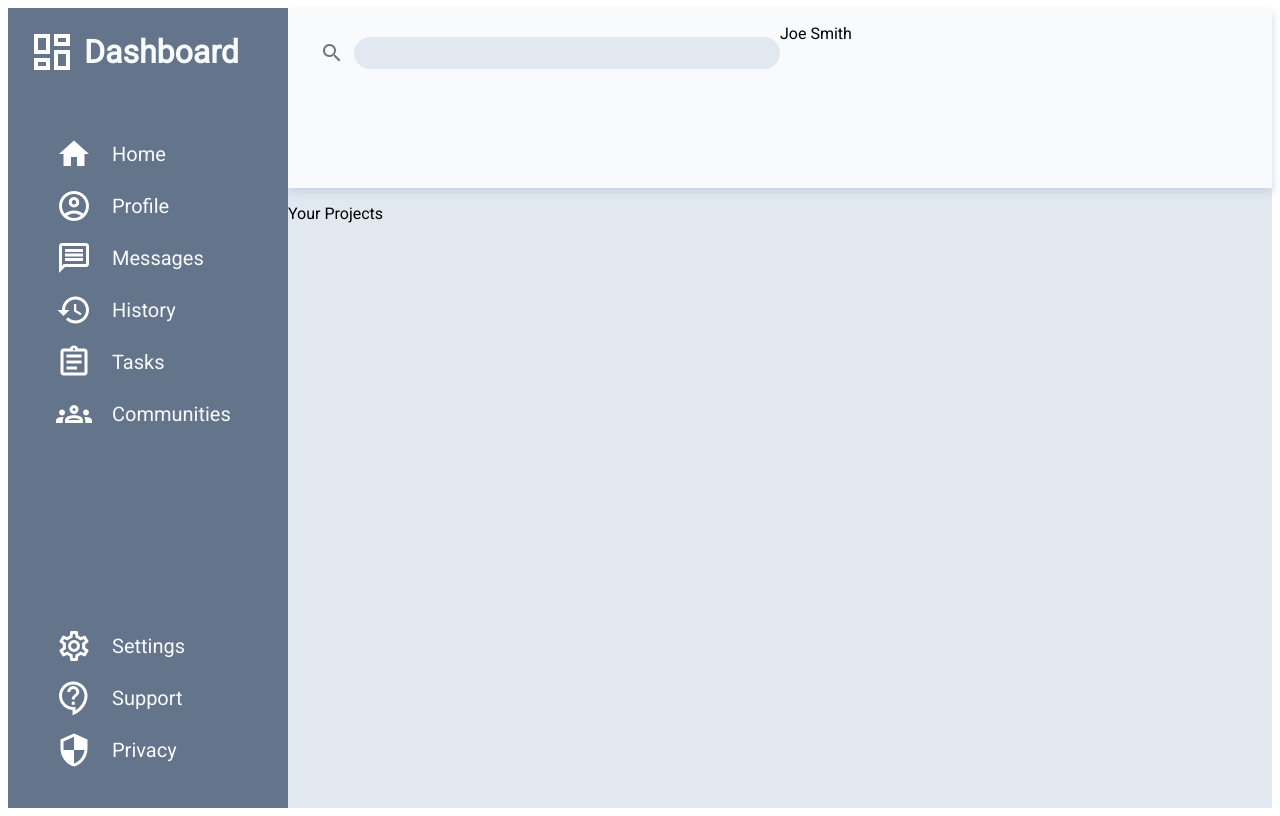
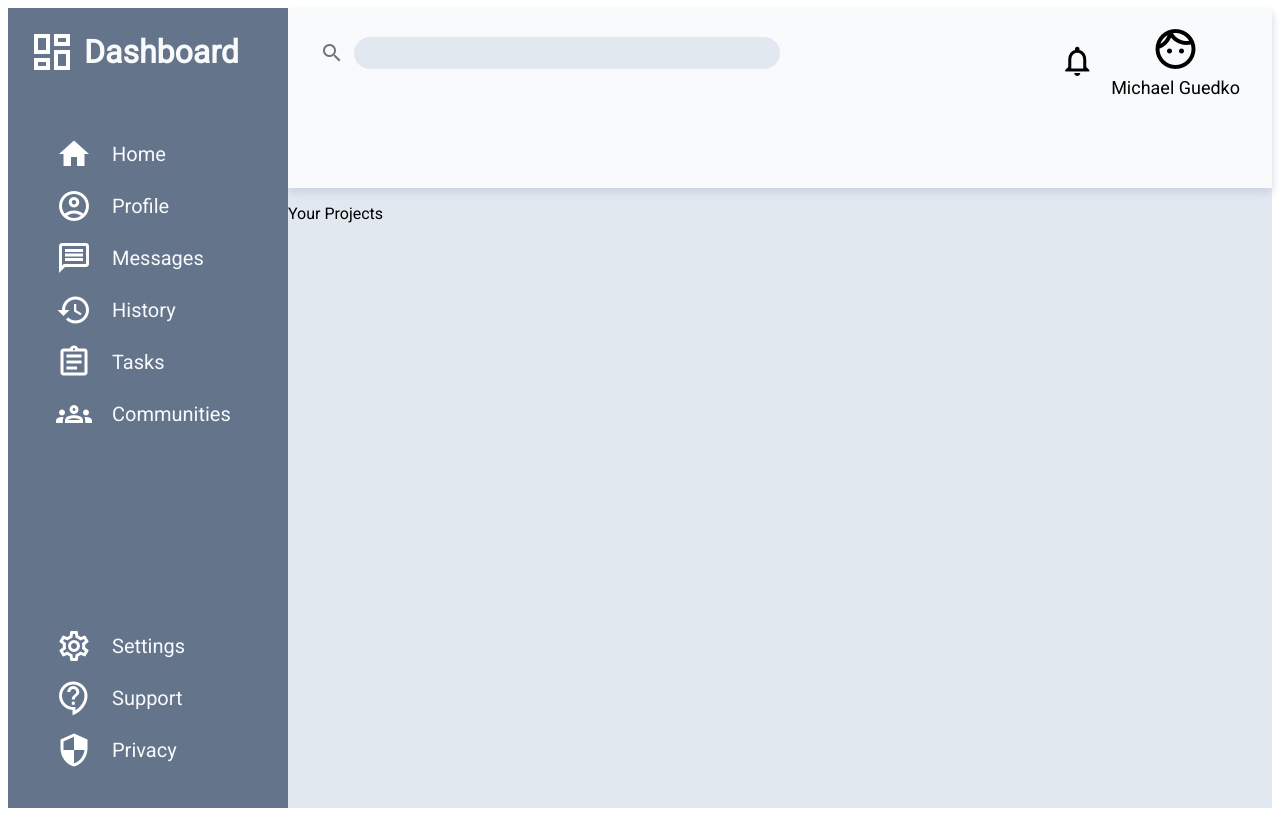
Before and after one commit to mikegecko/admin-dashboard, a plain HTML site: page index.html in a window 1280 px wide. Drawn offline with nearby package versions, Linux system fonts and the light colour scheme.

Commit message:
Add notification & minimized profile

```diff
--- a/index.html
+++ b/index.html
@@ -27,7 +27,17 @@
                 </span>
                 <input type="search" name="" id="">
             </div>
-            <p>Joe Smith</p>
+            <div class="notification-container">
+                <span class="material-icons-outlined md-36">
+                    notifications
+                </span>
+                <div class="mini">
+                    <span class="material-icons-outlined md-48">
+                        face
+                    </span>
+                    <p>Michael Guedko</p>
+                </div>
+            </div>
         </div>
         <div class="sidebar-container">
             <p><span class="material-icons-outlined md-48 md-light">
--- a/styles.css
+++ b/styles.css
@@ -56,6 +56,21 @@ body{
     border-radius: 1.625rem;
     padding: 0 3.5rem 0 1.5rem;
 }
+.notification-container{
+    display: flex;
+    justify-content: flex-end;
+    align-items: center;
+    font-size: 18px;
+    margin-right: 2rem;
+    margin-top: 1rem;
+    gap: 1rem;
+}
+.mini{
+    text-align: center;
+}
+.mini>p{
+    margin: 0;
+}
 .sidebar-container{
     grid-column: 1 / 2;
     grid-row: 1 / 3;
```
